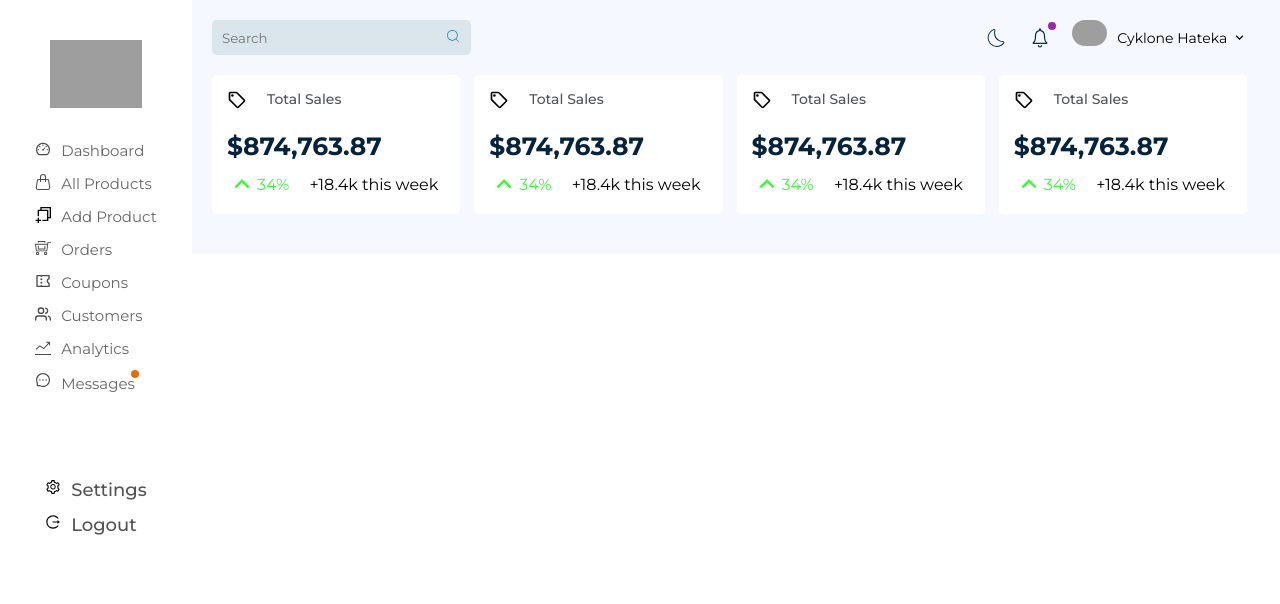
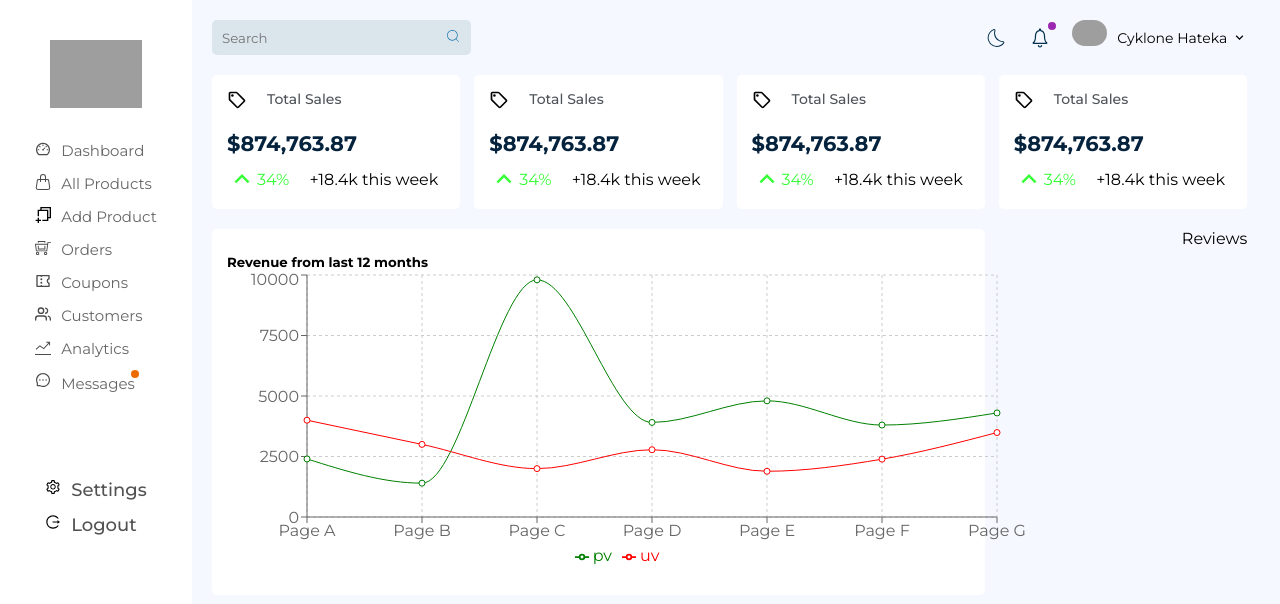
Before and after one commit to cyklonehateka1/React_Admin_Panel, a React (Create React App) app: page / in a window 1280 px wide. Shown: the top 604 px of the page. Built offline with nearby package versions, Linux system fonts and the light colour scheme; grey boxes are pictures that could not be loaded.

Commit message:
chart widget in progress

```diff
--- a/src/components/Charts.jsx
+++ b/src/components/Charts.jsx
@@ -1,8 +1,50 @@
 import React from "react";
-import "../styles/styles.css";
+import "../styles/charts.css";
+import {
+  LineChart,
+  Line,
+  XAxis,
+  YAxis,
+  CartesianGrid,
+  Tooltip,
+  Legend,
+} from "recharts";
 
+import { chartData } from "../utils/data";
 const Charts = () => {
-  return <div className="charts">charts</div>;
+  return (
+    <div className="charts">
+      <div className="chartsCont">
+        <h5>Revenue from last 12 months</h5>
+        <div className="diagramCont">
+          <LineChart
+            width={800}
+            height={300}
+            data={chartData}
+            margin={{
+              top: 5,
+              right: 30,
+              left: 20,
+              bottom: 5,
+            }}
+          >
+            <CartesianGrid strokeDasharray="3 3" />
+            <XAxis dataKey="name" />
+            <YAxis />
+            <Tooltip />
+            <Legend />
+            <Line
+              type="monotone"
+              dataKey="pv"
+              stroke="green"
+              activeDot={{ r: 8 }}
+            />
+            <Line type="monotone" dataKey="uv" stroke="red" />
+          </LineChart>
+        </div>
+      </div>
+    </div>
+  );
 };
 
 export default Charts;
--- /dev/null
+++ b/src/components/Reviews.jsx
@@ -0,0 +1,7 @@
+import React from "react";
+
+const Reviews = () => {
+  return <div className="reviews">Reviews</div>;
+};
+
+export default Reviews;
--- a/src/pages/Dashboard.jsx
+++ b/src/pages/Dashboard.jsx
@@ -2,6 +2,8 @@ import React from "react";
 import TopBar from "../components/TopBar";
 import "../styles/dashboard.css";
 import StatsWidget from "../components/StatsWidget";
+import Charts from "../components/Charts";
+import Reviews from "../components/Reviews";
 const Dashboard = () => {
   return (
     <div className="dashboard">
@@ -13,6 +15,10 @@ const Dashboard = () => {
           <StatsWidget />
           <StatsWidget />
         </div>
+        <div className="chartsReviewsCont">
+          <Charts />
+          <Reviews />
+        </div>
       </div>
     </div>
   );
--- a/src/styles/charts.css
+++ b/src/styles/charts.css
@@ -0,0 +1,6 @@
+.charts {
+    background-color: white;
+    padding: 25px 15px;
+    border-radius: 5px;
+    width: 74.7%;
+}
--- a/src/styles/dashboard.css
+++ b/src/styles/dashboard.css
@@ -12,3 +12,9 @@
     justify-content: space-between;
     width: 100%;
 }
+
+.chartsReviewsCont {
+    display: flex;
+    width: 100%;
+    justify-content: space-between;
+}
--- a/src/styles/statsWidget.css
+++ b/src/styles/statsWidget.css
@@ -29,7 +29,7 @@
 .statsWidgetSubCont>h4 {
     margin-bottom: 8px;
     color: #06233d;
-    font-size: 25px;
+    font-size: 21px;
 }
 
 .statsWidgetSubCont>.bottom {
--- /dev/null
+++ b/src/utils/data.js
@@ -0,0 +1,44 @@
+export const chartData = [
+  {
+    name: "Page A",
+    uv: 4000,
+    pv: 2400,
+    amt: 2400,
+  },
+  {
+    name: "Page B",
+    uv: 3000,
+    pv: 1398,
+    amt: 2210,
+  },
+  {
+    name: "Page C",
+    uv: 2000,
+    pv: 9800,
+    amt: 2290,
+  },
+  {
+    name: "Page D",
+    uv: 2780,
+    pv: 3908,
+    amt: 2000,
+  },
+  {
+    name: "Page E",
+    uv: 1890,
+    pv: 4800,
+    amt: 2181,
+  },
+  {
+    name: "Page F",
+    uv: 2390,
+    pv: 3800,
+    amt: 2500,
+  },
+  {
+    name: "Page G",
+    uv: 3490,
+    pv: 4300,
+    amt: 2100,
+  },
+];
```
